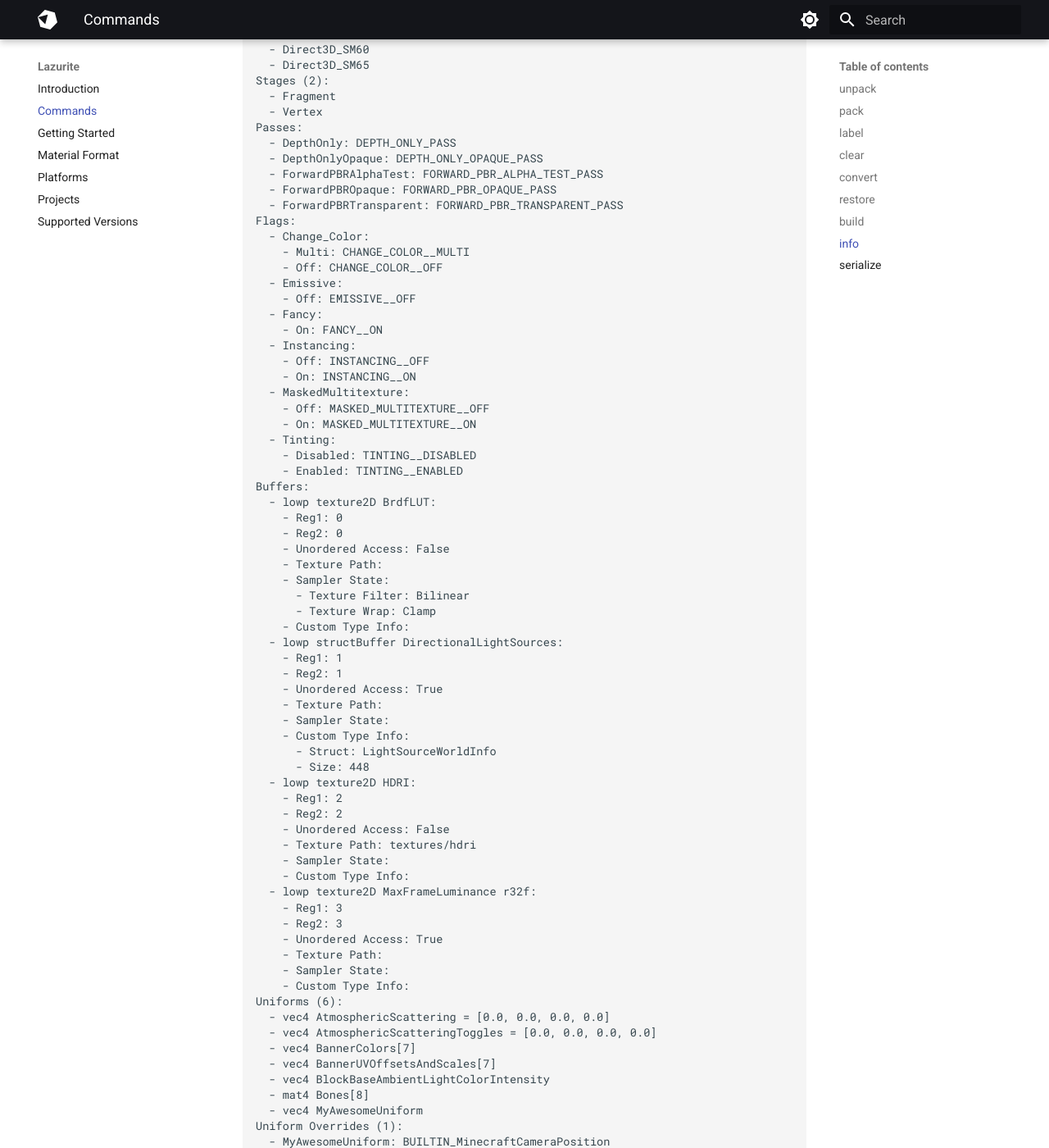
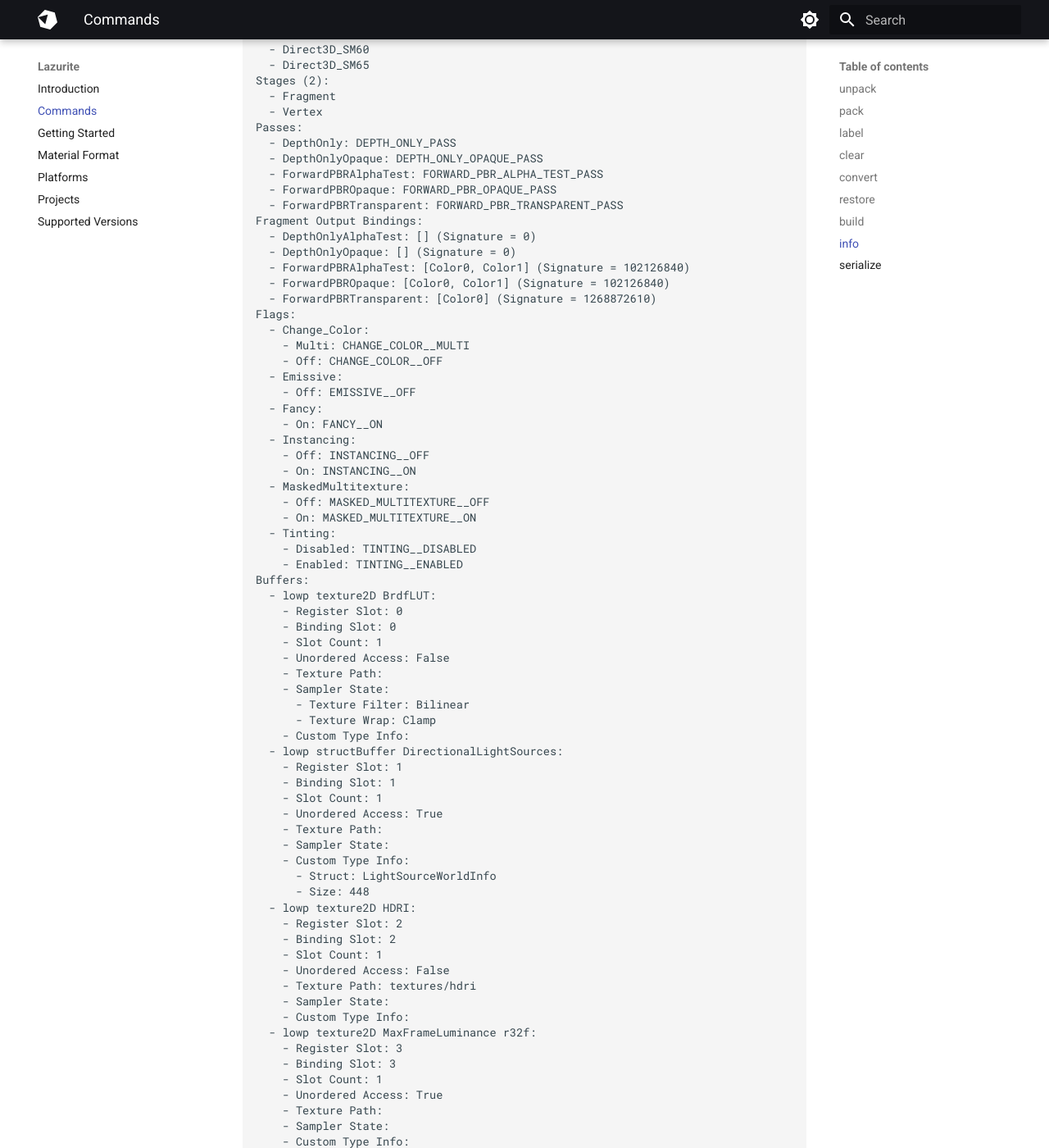
Before and after one commit to veka0/lazurite, an MkDocs documentation site: the page built from docs/commands.md, in a window 1280 px wide and 1400 px high, scrolled down 8261 px. Shown: the whole window at 82% size. Built offline with MkDocs 1.6.1 and Material for MkDocs 9.7.7, drawn with Linux system fonts in a browser that asks for light colours; some of the changed text lies outside the part shown.

Commit message:
Update docs

```diff
--- a/docs/commands.md
+++ b/docs/commands.md
@@ -383,6 +383,12 @@ Passes:
   - ForwardPBRAlphaTest: FORWARD_PBR_ALPHA_TEST_PASS
   - ForwardPBROpaque: FORWARD_PBR_OPAQUE_PASS
   - ForwardPBRTransparent: FORWARD_PBR_TRANSPARENT_PASS
+Fragment Output Bindings:
+  - DepthOnlyAlphaTest: [] (Signature = 0)
+  - DepthOnlyOpaque: [] (Signature = 0)
+  - ForwardPBRAlphaTest: [Color0, Color1] (Signature = 102126840)
+  - ForwardPBROpaque: [Color0, Color1] (Signature = 102126840)
+  - ForwardPBRTransparent: [Color0] (Signature = 1268872610)
 Flags:
   - Change_Color:
     - Multi: CHANGE_COLOR__MULTI
@@ -402,8 +408,9 @@ Flags:
     - Enabled: TINTING__ENABLED
 Buffers:
   - lowp texture2D BrdfLUT:
-    - Reg1: 0
-    - Reg2: 0
+    - Register Slot: 0
+    - Binding Slot: 0
+    - Slot Count: 1
     - Unordered Access: False
     - Texture Path:
     - Sampler State:
@@ -411,8 +418,9 @@ Buffers:
       - Texture Wrap: Clamp
     - Custom Type Info:
   - lowp structBuffer DirectionalLightSources:
-    - Reg1: 1
-    - Reg2: 1
+    - Register Slot: 1
+    - Binding Slot: 1
+    - Slot Count: 1
     - Unordered Access: True
     - Texture Path:
     - Sampler State:
@@ -420,15 +428,17 @@ Buffers:
       - Struct: LightSourceWorldInfo
       - Size: 448
   - lowp texture2D HDRI:
-    - Reg1: 2
-    - Reg2: 2
+    - Register Slot: 2
+    - Binding Slot: 2
+    - Slot Count: 1
     - Unordered Access: False
     - Texture Path: textures/hdri
     - Sampler State:
     - Custom Type Info:
   - lowp texture2D MaxFrameLuminance r32f:
-    - Reg1: 3
-    - Reg2: 3
+    - Register Slot: 3
+    - Binding Slot: 3
+    - Slot Count: 1
     - Unordered Access: True
     - Texture Path:
     - Sampler State:
```
Also changed, not shown: other parts of docs/commands.md (+1 -1 lines), docs/material.md (+18 -18 lines), docs/supported_versions.md (+5 -4 lines).
